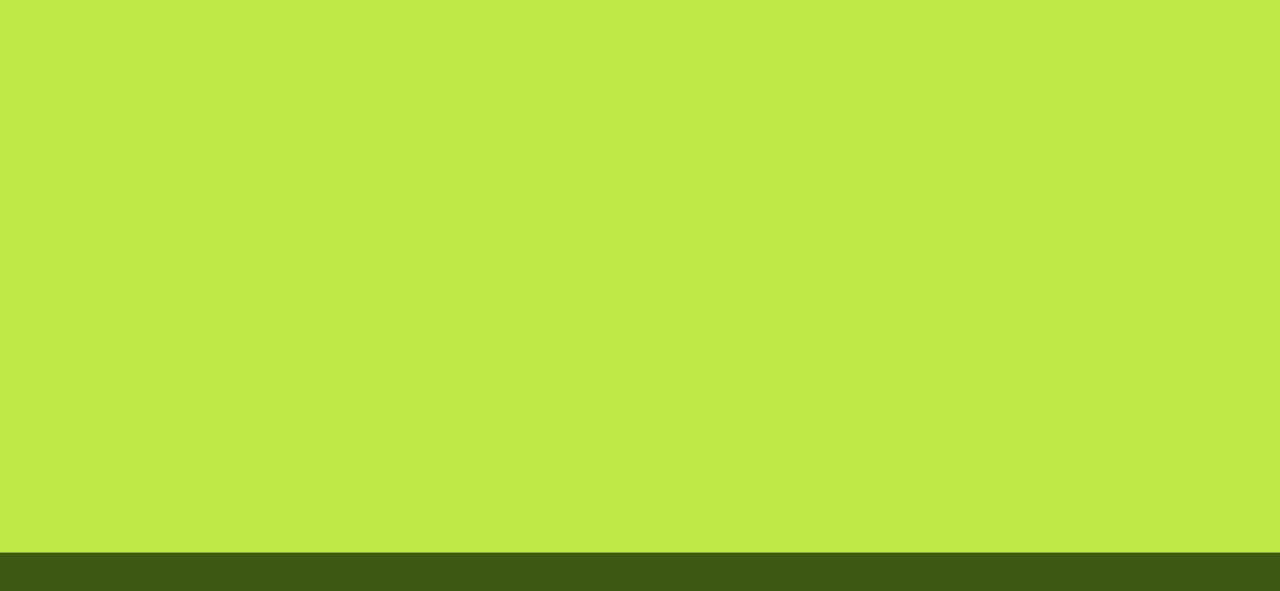
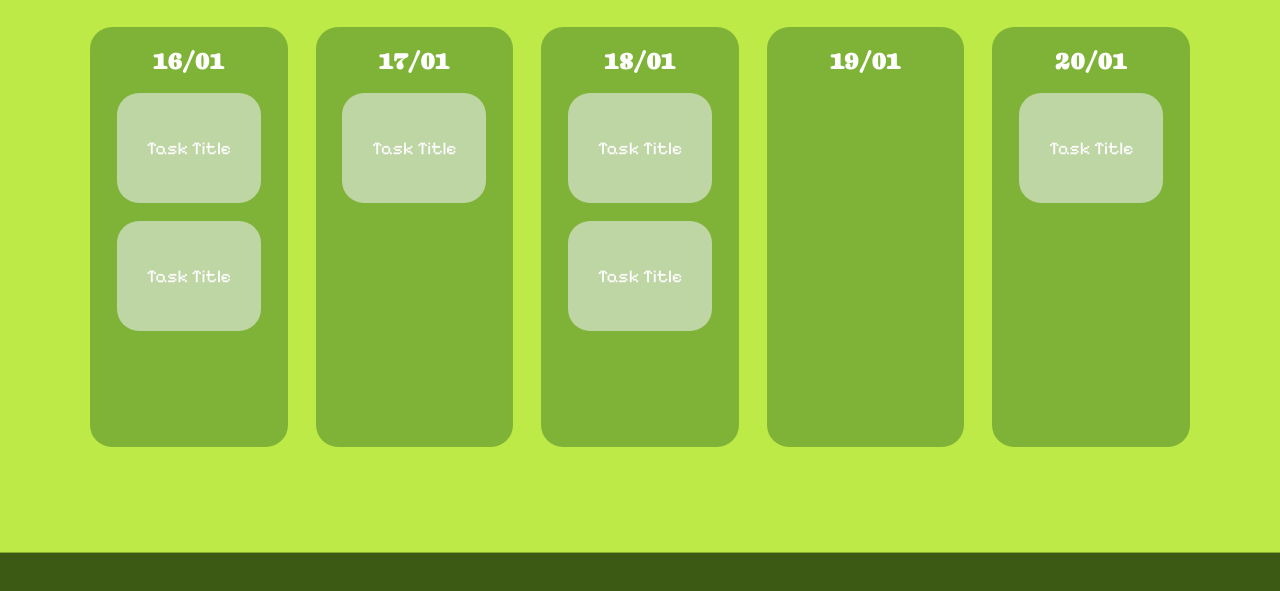
Before and after one commit to n4ndini/to-do-list, a plain HTML site: page calendar.html in a window 1280 px wide. Shown: the part 201-792 px from the top of the page. Drawn offline with Linux system fonts and the light colour scheme.

Commit message:
styled calendar page, edited dashboard to remove button on calendar logo

```diff
--- a/calendar.html
+++ b/calendar.html
@@ -25,6 +25,38 @@
 
         <h1>Calendar</h1>
 
+        <div class="daysBoard">
+          <div class="dayCol">
+            <p class="calendarDate">16/01</p>
+
+            <div class="calendarTaskCard">Task Title</div>
+            <div class="calendarTaskCard">Task Title</div>
+          </div>
+
+          <div class="dayCol">
+            <p class="calendarDate">17/01</p>
+
+            <div class="calendarTaskCard">Task Title</div>
+          </div>
+
+          <div class="dayCol">
+            <p class="calendarDate">18/01</p>
+
+            <div class="calendarTaskCard">Task Title</div>
+            <div class="calendarTaskCard">Task Title</div>
+          </div>
+
+          <div class="dayCol">
+            <p class="calendarDate">19/01</p>
+          </div>
+
+          <div class="dayCol">
+            <p class="calendarDate">20/01</p>
+
+            <div class="calendarTaskCard">Task Title</div>
+          </div>
+        </div>
+
     </div>
 
     <script src="script.js"></script>
--- a/styles.css
+++ b/styles.css
@@ -3,7 +3,6 @@
     padding: 0;
     box-sizing: border-box;
 }
-
 
 body {
     margin: 0;
@@ -60,7 +59,6 @@ body {
 .navigationBtn:active {
     transform: translateY(1px);
 }
-
 
 h1 {
     font-family: 'Caprasimo';
@@ -212,9 +210,6 @@ h1 {
     background: rgba(255, 255, 255, 0.22);
 }
 
-
-
-
 .deletedTasks {
     display: flex;
     gap: 16px;
@@ -258,6 +253,49 @@ h1 {
     padding-right: 10px;
 }
 
+.daysBoard {
+    width: 90%;
+    max-width: 1100px;
+    margin: 30px auto;
+
+    display: grid;
+    grid-template-columns: repeat(5, 1fr);
+    gap: clamp(16px, 3vw, 28px);
+}
+.dayCol {
+    background: rgba(102, 157, 49, 0.7);
+    border-radius: 22px;
+
+    padding: 18px 14px;
+
+    display: flex;
+    flex-direction: column;
+    align-items: center;
+    gap: 18px;
+
+    min-height: 420px;
+}
+.calendarDate {
+    font-family: "Caprasimo";
+    font-size: clamp(18px, 2vw, 26px);
+    color: #ffffff;
+}
+.calendarTaskCard {
+    width: 85%;
+    min-height: 110px;
+
+    background: rgba(207, 222, 192, 0.8);
+    border-radius: 22px;
+
+    display: flex;
+    align-items: center;
+    justify-content: center;
+
+    font-family: "Pixelify Sans";
+    font-size: 18px;
+    color: #ffffff;
+}
+
 button,
 input,
 textarea,
@@ -266,6 +304,20 @@ select {
     cursor: pointer;
 }
 
+@media (max-width: 900px) {
+    .daysBoard {
+      grid-template-columns: repeat(2, 1fr);
+    }
+}
+@media (max-width: 520px) {
+    .daysBoard {
+      grid-template-columns: 1fr;
+    }
+
+    .dayCol {
+      min-height: auto;
+    }
+}
 @media (max-width: 600px) {
     .navigation {
         gap: 10px;
@@ -290,7 +342,6 @@ select {
     font-family: 'Caprasimo';
     src: url('fonts/Caprasimo-Regular.ttf') format('truetype');
 }
-
 @font-face {
     font-family: 'Pixelify Sans';
     src: url('fonts/PixelifySans-VariableFont_wght.ttf') format('truetype');
```
Also changed, not shown: index.html (+4 -12 lines).
